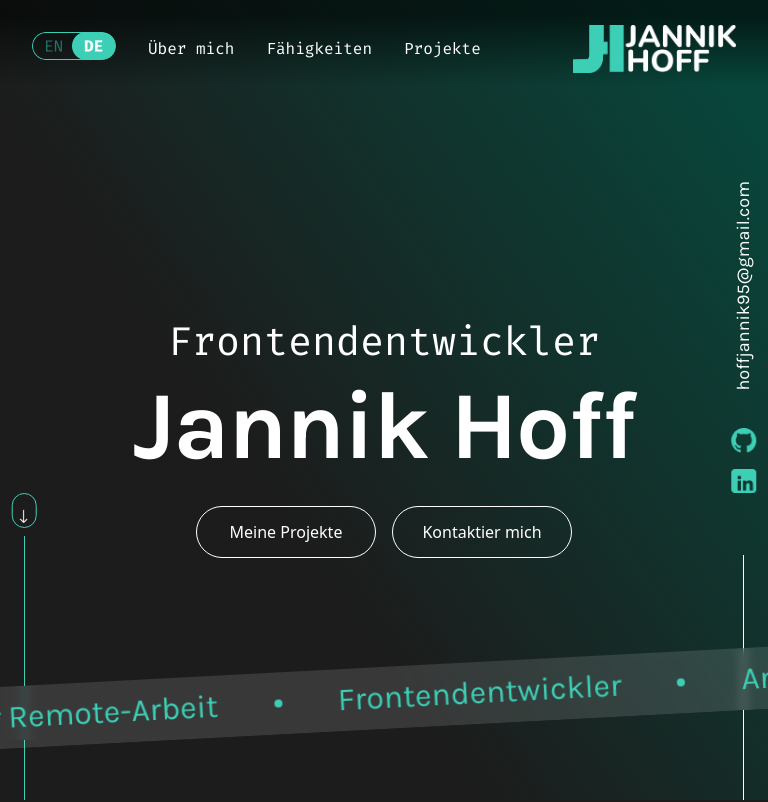
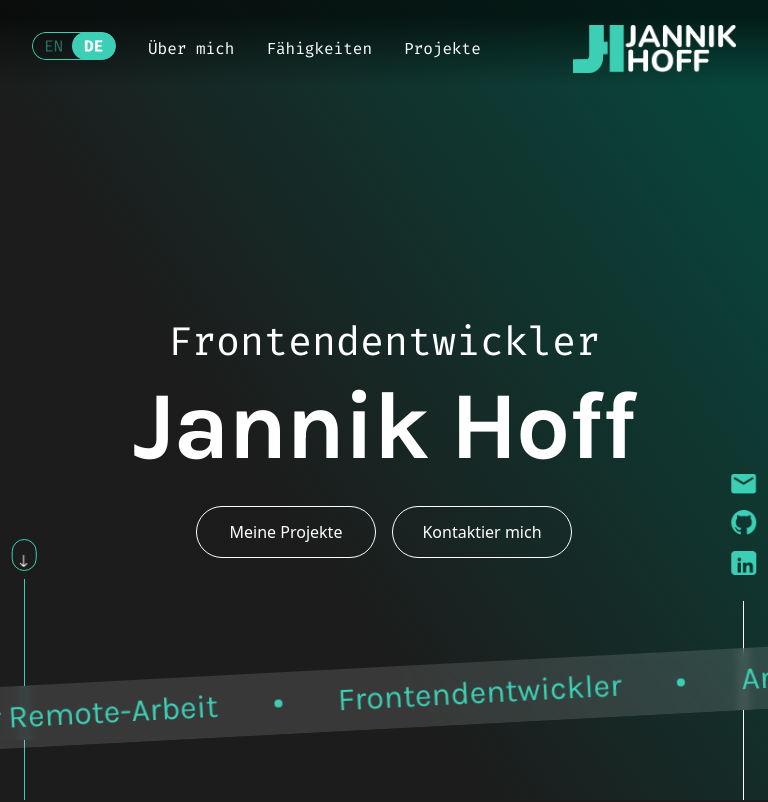
Before and after one commit to MonkeyDHoffy/React-Portfolio, a React (Vite) app in the folder react-portfolio/: page / in a window 768 px wide. Shown: the top 802 px of the page. Built offline with nearby package versions, Linux system fonts and the light colour scheme; a web font is replaced by a local one.

Commit message:
tablet responsive fixes

```diff
--- a/react-portfolio/src/components/sections/Hero.jsx
+++ b/react-portfolio/src/components/sections/Hero.jsx
@@ -85,8 +85,8 @@ const Hero = () => {
             - Circle/line sizes and positions: see `ultrastylischelinien.css` for `.rightCircle` / `.rightLine`.
         */}
         <div className="rightCircle flex flex-col gap-4">
-          {/* Mail-Icon nur mobil anzeigen */}
-          <a href="mailto:hoffjannik95@gmail.com" aria-label="Email" className="pointercss md:hidden">
+          {/* Mail-Icon bis Tablet anzeigen (lg und größer ausblenden) */}
+          <a href="mailto:hoffjannik95@gmail.com" aria-label="Email" className="pointercss lg:hidden">
             <IconWithHover
               baseSrc={mailIcon}
               hoverSrc={mailIconHover}
@@ -107,8 +107,8 @@ const Hero = () => {
             className="relative md:-top-4 pointercss"
           />
         </div>
-        {/* Vertikaler Email-Text nur auf Desktop anzeigen */}
-        <a href="mailto:hoffjannik95@gmail.com" className="rightText hidden md:block">hoffjannik95@gmail.com</a>
+        {/* Vertikaler Email-Text nur auf großen Desktops anzeigen (lg+) */}
+        <a href="mailto:hoffjannik95@gmail.com" className="rightText hidden lg:block">hoffjannik95@gmail.com</a>
         <div className="rightLine"></div>
       </div>
       {/* DECORATIVE LINES & ARROWS
--- a/react-portfolio/src/components/sections/ultrastylischelinien.css
+++ b/react-portfolio/src/components/sections/ultrastylischelinien.css
@@ -161,3 +161,32 @@ letter-spacing: 0%;
 .pointercss {
   cursor: pointer;
 }
+
+/* TABLET TUNING (md to <lg): longer lines and adjusted icon placement */
+@media (min-width: 768px) and (max-width: 1023.98px) {
+  .ultrastylischelinielinks {
+    /* Make left line group taller on tablet */
+    height: clamp(200px, 34vw, 440px);
+    /* Slightly larger circle so line starts lower */
+    --left-circle-h: clamp(32px, 4.2vw, 58px);
+  }
+  .ultrastylischelinielinks .leftCircle {
+    /* Optional width bump for tablet aesthetics */
+    width: clamp(20px, 3.2vw, 40px);
+  }
+
+  .ultrastylischelinierechts {
+    /* Make right line group taller on tablet */
+    height: clamp(190px, 32vw, 420px);
+    /* Slightly larger circle so line starts lower */
+    --right-circle-h: clamp(32px, 4.2vw, 58px);
+    /* Extra gap keeps icons clearly above the line */
+    --icon-gap: 14px;
+    /* Moderate icon raise inside the circle for tablet */
+    --icon-top-adjust: -64px;
+  }
+  .ultrastylischelinierechts .rightCircle {
+    /* Optional width bump for tablet aesthetics */
+    width: clamp(20px, 3.2vw, 40px);
+  }
+}
```
